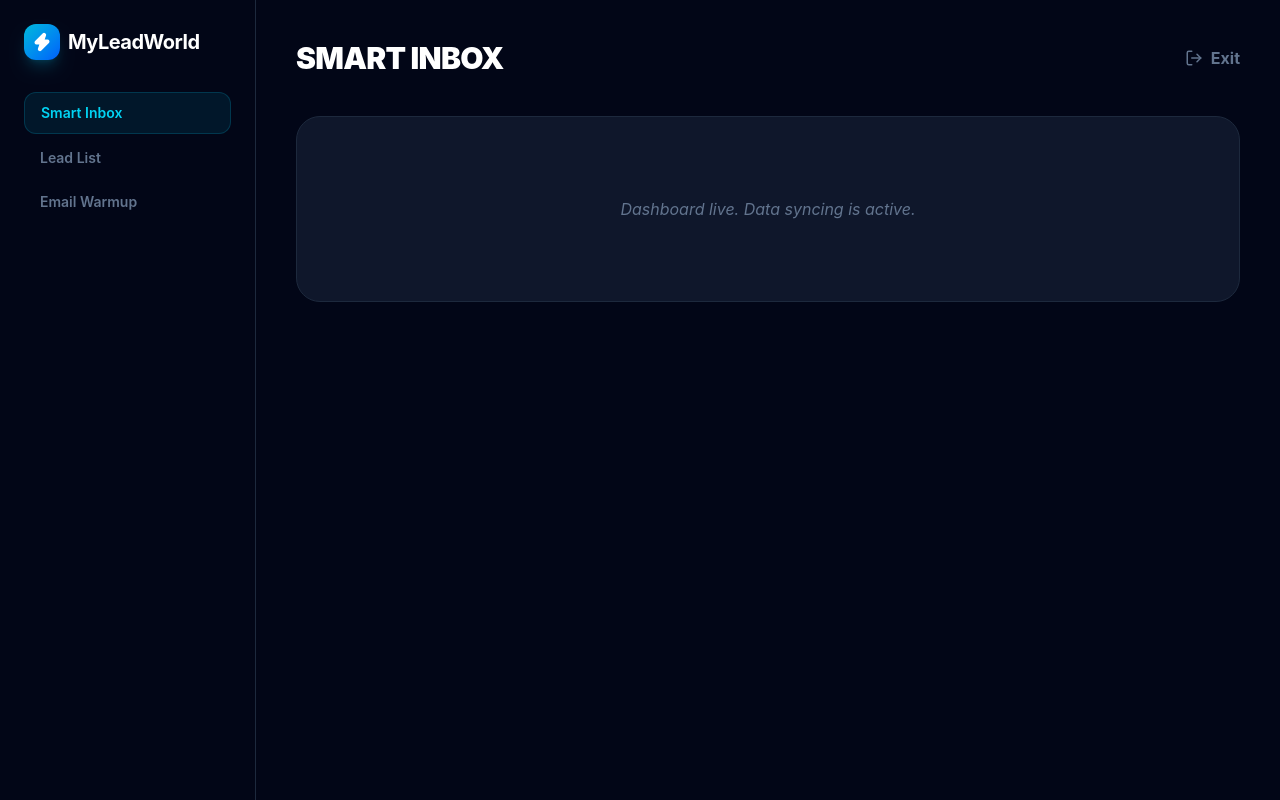
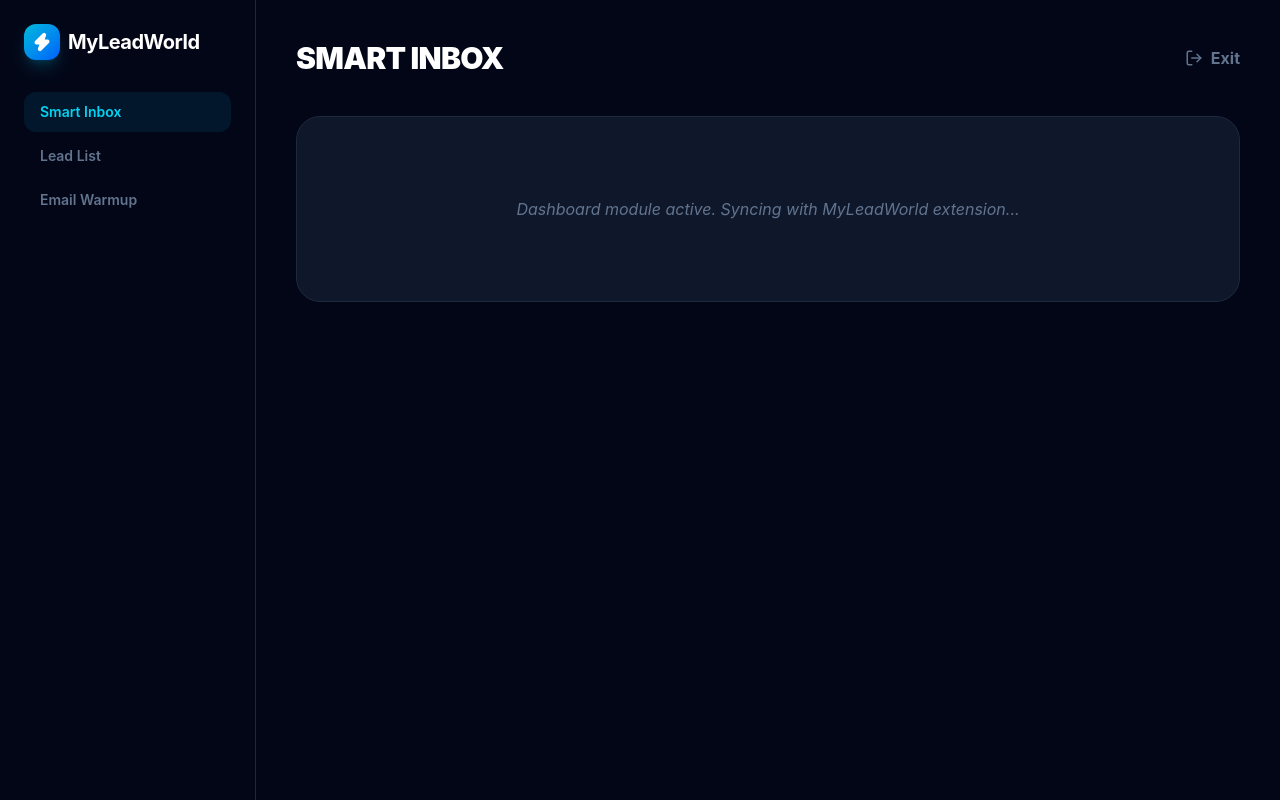
Before and after one commit to maitreya-myleadworld/myleadworld-platform, a Next.js app: page / in a window 1280 px wide. Both pictures are taken after a click on the button "Launch Console". Built offline with nearby package versions, Linux system fonts and the light colour scheme; no server answers; the database is empty.

Commit message:
Update page.js

```diff
--- a/app/page.js
+++ b/app/page.js
@@ -2,7 +2,7 @@
 
 import React, { useState, useEffect } from 'react';
 import { createClient } from '@supabase/supabase-js';
-import { Zap, ArrowRight, Linkedin, Brain, Flame, LogOut, ChevronRight } from 'lucide-react';
+import { Zap, ArrowRight, Linkedin, Brain, Flame, LogOut } from 'lucide-react';
 
 const supabaseUrl = process.env.NEXT_PUBLIC_SUPABASE_URL;
 const supabaseAnonKey = process.env.NEXT_PUBLIC_SUPABASE_ANON_KEY;
@@ -36,16 +36,16 @@
     <div className="min-h-screen bg-[#020617] text-slate-200">
       <nav className="fixed top-0 w-full z-50 bg-[#020617]/80 backdrop-blur-md border-b border-slate-800 py-4 px-8 flex justify-between items-center">
         <Logo />
-        <button onClick={() => setView('dashboard')} className="bg-white text-black px-6 py-2 rounded-full font-bold hover:bg-cyan-400 transition-all shadow-xl active:scale-95">Launch Console</button>
+        <button onClick={() => setView('dashboard')} className="bg-white text-black px-6 py-2 rounded-full font-bold hover:bg-cyan-400 transition-all shadow-xl">Launch Console</button>
       </nav>
-      <main className="pt-40 pb-20 px-6 text-center">
+      <main className="pt-40 text-center px-6">
         <div className="max-w-4xl mx-auto">
           <div className="inline-flex items-center gap-2 px-3 py-1 rounded-full bg-slate-800/50 border border-slate-700 mb-6">
             <span className="flex h-2 w-2 rounded-full bg-cyan-400 animate-pulse" />
-            <span className="text-xs font-semibold text-slate-300 uppercase tracking-widest">v1.2 Stable Build</span>
+            <span className="text-xs font-semibold text-slate-300 uppercase tracking-widest">v1.3 Production Stable</span>
           </div>
           <h1 className="text-6xl md:text-8xl font-black text-white mb-8 leading-tight">Outreach That <br/><span className="text-transparent bg-clip-text bg-gradient-to-r from-cyan-400 to-blue-600 italic">Hits the Inbox.</span></h1>
-          <p className="text-xl text-slate-400 mb-10 max-w-2xl mx-auto">Multichannel ecosystem for LinkedIn scraping and email warmup.</p>
+          <p className="text-xl text-slate-400 mb-10 max-w-2xl mx-auto">The unified B2B ecosystem for LinkedIn scraping and email warmup.</p>
           <button onClick={() => setView('dashboard')} className="bg-cyan-500 text-black px-12 py-5 rounded-2xl font-black text-xl flex items-center gap-2 mx-auto hover:shadow-cyan-500/40 hover:shadow-2xl transition-all active:scale-95">Start Prospecting <ArrowRight /></button>
         </div>
       </main>
@@ -54,13 +54,11 @@
 
   return (
     <div className="min-h-screen bg-[#020617] text-slate-200 flex">
-      <aside className="w-64 border-r border-slate-800 p-6 flex flex-col gap-8 hidden lg:flex shrink-0">
+      <aside className="w-64 border-r border-slate-800 p-6 flex flex-col gap-8 hidden lg:flex">
         <Logo />
         <nav className="space-y-1">
           {['Smart Inbox', 'Lead List', 'Email Warmup'].map((item) => (
-            <button key={item} onClick={() => setActiveTab(item)} className={`w-full text-left px-4 py-2.5 rounded-xl text-sm font-semibold transition-all ${activeTab === item ? 'bg-cyan-500/10 text-cyan-400 border border-cyan-500/20' : 'text-slate-500 hover:text-white'}`}>
-              {item}
-            </button>
+            <button key={item} onClick={() => setActiveTab(item)} className={`w-full text-left px-4 py-2.5 rounded-xl text-sm font-semibold transition-all ${activeTab === item ? 'bg-cyan-500/10 text-cyan-400' : 'text-slate-500 hover:text-white'}`}>{item}</button>
           ))}
         </nav>
       </aside>
@@ -69,7 +67,7 @@
           <h2 className="text-3xl font-black text-white uppercase tracking-tight">{activeTab}</h2>
           <button onClick={() => setView('landing')} className="text-slate-500 hover:text-white flex items-center gap-2 font-bold transition-colors"><LogOut size={18}/> Exit</button>
         </header>
-        <div className="bg-slate-900 border border-slate-800 rounded-3xl p-20 text-center italic text-slate-500">Dashboard live. Data syncing is active.</div>
+        <div className="bg-slate-900 border border-slate-800 rounded-3xl p-20 text-center italic text-slate-500">Dashboard module active. Syncing with MyLeadWorld extension...</div>
       </main>
     </div>
   );
```
